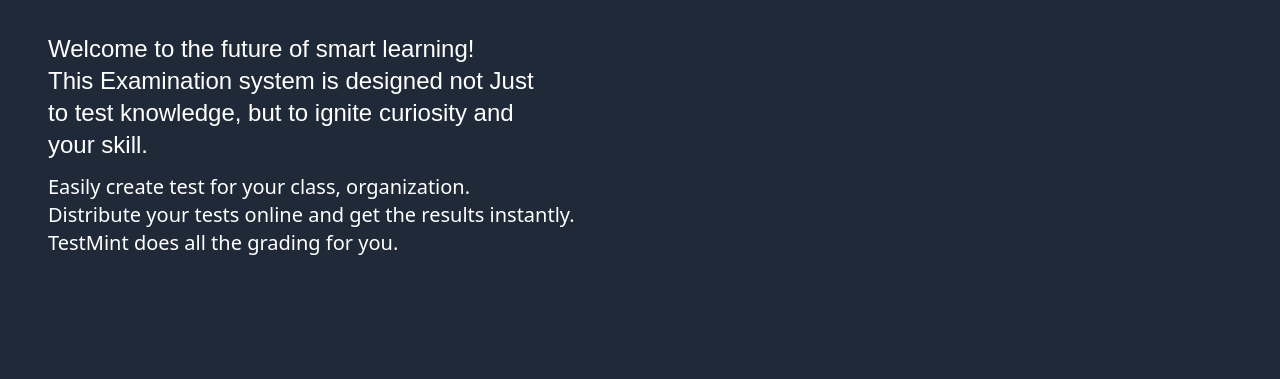
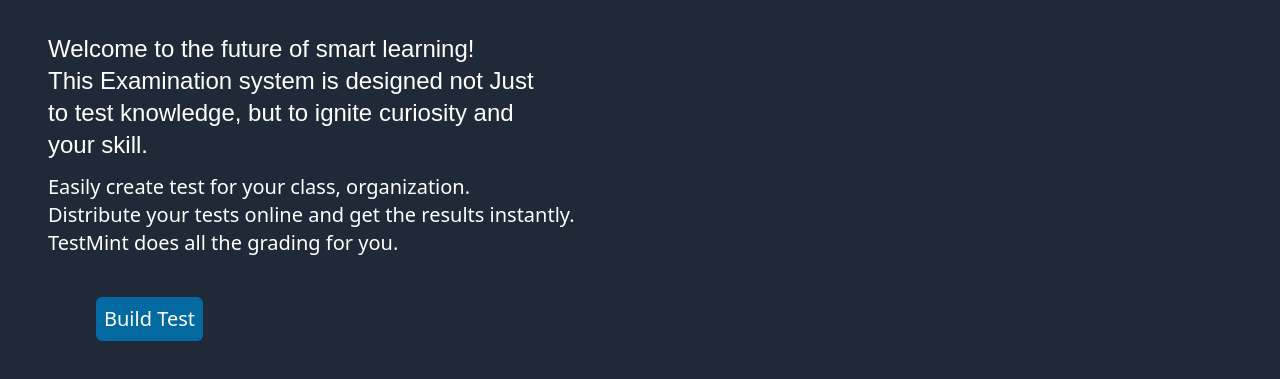
Before and after one commit to Snehashis-Saha/Examination-System, a plain HTML site: page Examination System/index.html in a window 1280 px wide. Shown: the part 75-454 px from the top of the page. Drawn offline with nearby package versions, Linux system fonts and the light colour scheme; a web font is replaced by a local one.

Commit message:
Update index.html

```diff
--- a/Examination System/index.html
+++ b/Examination System/index.html
@@ -40,9 +40,12 @@
     </div>
     <!-- Create Test -->
 
-    <!-- <section class="bg-red-900 text-white p-1 relative">
-        <h2 class="text-3xl font-bold">Create Tests Easily</h2>
-    </section> -->
+    <!-- Build test button -->
+    <button class="bg-sky-700 hover:bg-cyan-500 rounded-md text-white text-xl p-2 ml-24 mt-10 mb-10 font-bold>
+        <a href="/create-test.html">Build Test</a>
+    </button>
+
+    <!-- Build test button -->
 
 
 </body>
```
